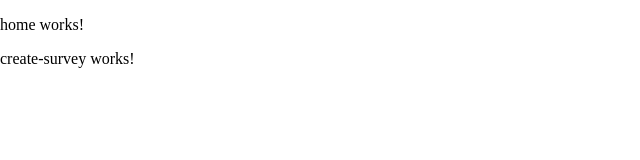
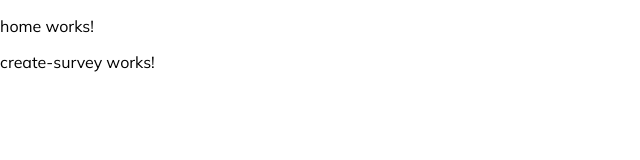
Before and after one commit to Tunc-Senel/poll-app, an Angular app: page / in a window 1280 px wide. Shown: the top 160 px of the page, without its empty margins (0-640 px from the left). Built offline with nearby package versions, Linux system fonts and the light colour scheme.

Commit message:
feat: add custom properties and global typography rules

```diff
--- a/src/styles/scss/abstract/_variables.scss
+++ b/src/styles/scss/abstract/_variables.scss
@@ -1,2 +1,5 @@
-/* === LAYOUT === */
-$content-max-width: 1440px;
+/**
+ * Breakpoints as Sass variables.
+ * Custom properties do not work inside @media queries, so breakpoints stay here.
+ * Added as soon as the first component needs a media query.
+ */
--- /dev/null
+++ b/src/styles/scss/base/_root.scss
@@ -0,0 +1,49 @@
+:root {
+  --color-accent: #FFB770;
+  --color-accent-muted: rgba(255, 183, 112, 0.3);
+  --color-accent-strong: #EE9236;
+  --color-accent-light: #FFCFA1;
+  --color-accent-pale: #FEE9D4;
+  --color-dark: #35273A;
+  --color-darkest: #221227;
+  --color-light: #FFFFFF;
+  --color-card: #FAF5FE;
+  --color-form: rgba(142, 112, 153, 0.1);
+  --color-meter-track: #EDEDED;
+  --color-meter-value: #D79451;
+  --color-list-item: rgba(217, 217, 217, 0.08);
+  --color-option-selected: rgba(255, 207, 161, 0.4);
+  --color-scrollbar-track: #BABABA;
+  --color-card-hover: #F4E9FB;
+  --color-list-item-hover: rgba(217, 217, 217, 0.16);
+  --color-dropdown-hover: rgba(217, 217, 217, 0.12);
+  --color-add-answer-hover: rgba(250, 245, 254, 0.2);
+  --color-delete-hover: rgba(255, 183, 112, 0.6);
+  --color-checkbox-hover: rgba(255, 207, 161, 0.6);
+
+  --font-base: 'Mulish', sans-serif;
+  --font-display: 'Nerko One', sans-serif;
+  --font-action: 'Nokora', sans-serif;
+
+  --font-weight-regular: 400;
+  --font-weight-medium: 500;
+  --font-weight-semi-bold: 600;
+  --font-weight-bold: 700;
+  --font-weight-extra-bold: 800;
+
+  --font-size-s: 1rem;
+  --font-size-m: 1.125rem;
+  --font-size-l: 1.5rem;
+  --font-size-xl: 2rem;
+
+  --font-size-hero: clamp(3.875rem, 3.0114rem + 4.3182vw, 6.25rem);
+  --font-size-section: clamp(3.375rem, 2.9659rem + 2.0455vw, 4.5rem);
+  --font-size-title: clamp(3rem, 2.8182rem + 0.9091vw, 3.5rem);
+  --font-size-heading: clamp(1.5rem, 1.3182rem + 0.9091vw, 2rem);
+  --font-size-card-title: clamp(1.5rem, 1.4545rem + 0.2273vw, 1.625rem);
+  --font-size-list-title: clamp(1.25rem, 1.1591rem + 0.4545vw, 1.5rem);
+  --font-size-lead: clamp(1.125rem, 0.9886rem + 0.6818vw, 1.5rem);
+
+  --content-max-width: 1440px;
+  --space-page: 1rem;
+}
--- /dev/null
+++ b/src/styles/scss/base/_typography.scss
@@ -0,0 +1,24 @@
+body {
+  font-family: var(--font-base);
+}
+
+h1 {
+  font-family: var(--font-display);
+  font-weight: var(--font-weight-regular);
+}
+
+button,
+input,
+textarea {
+  font: inherit;
+  color: inherit;
+}
+
+a,
+button {
+  font-family: var(--font-action);
+}
+
+h4 a {
+  font-family: inherit;
+}
--- a/src/styles/scss/base/_utilities.scss
+++ b/src/styles/scss/base/_utilities.scss
@@ -1,5 +1,3 @@
-@use '../abstract/variables' as variables;
-
 /* === GLOBAL === */
 
 *,
@@ -13,7 +11,7 @@ body {
 }
 
 .content {
-  max-width: variables.$content-max-width;
+  max-width: var(--content-max-width);
   margin: 0 auto;
-  padding: 0 16px;
+  padding: 0 var(--space-page);
 }
--- a/src/styles/scss/components/_main.scss
+++ b/src/styles/scss/components/_main.scss
@@ -1,3 +1,5 @@
 /* === BASE === */
 @forward '../base/fonts';
+@forward '../base/root';
+@forward '../base/typography';
 @forward '../base/utilities';
```
